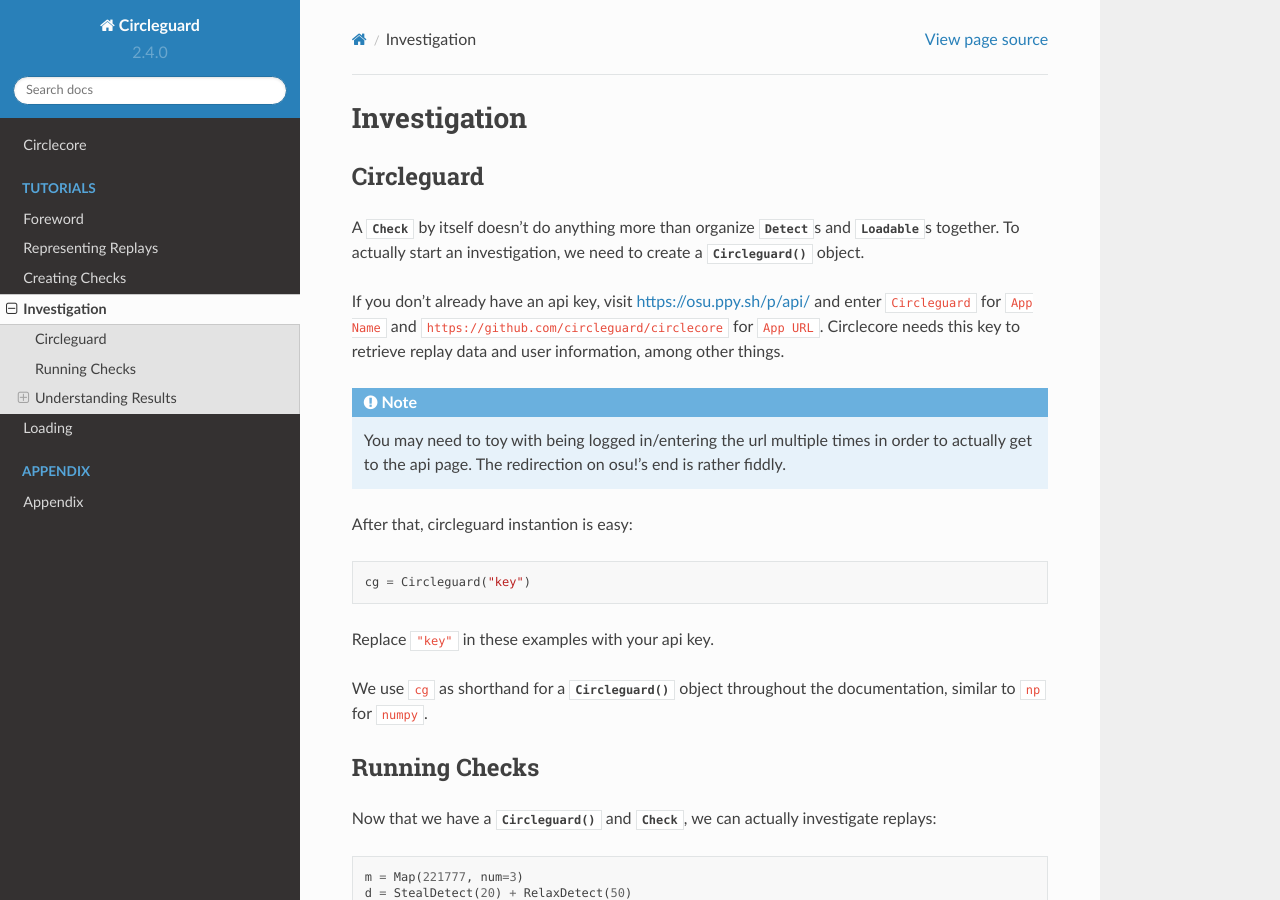
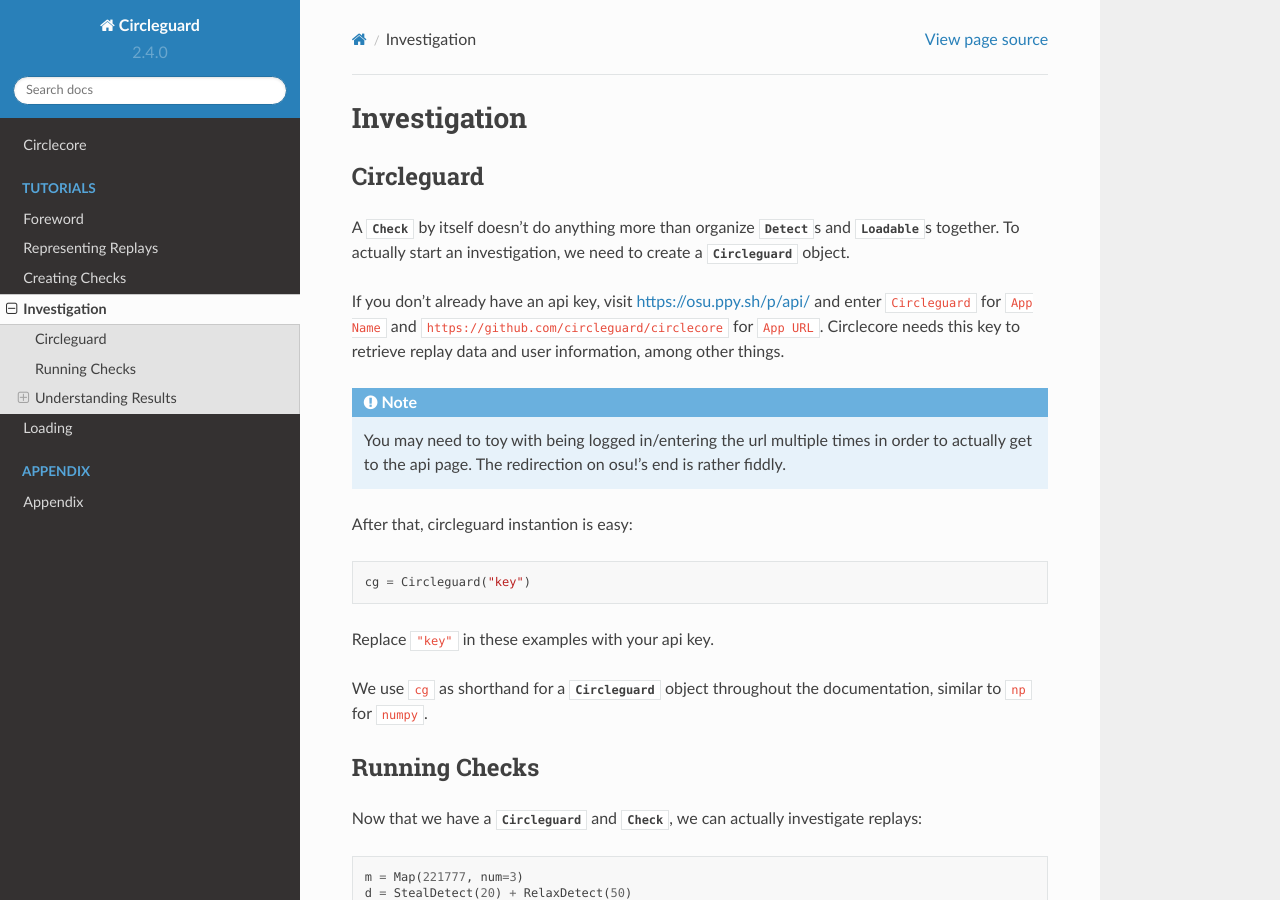
Before and after one commit to circleguard/circlecore, a Sphinx documentation site: the page built from source/investigation.rst, in a window 1280 px wide and 900 px high. Built offline with Sphinx 7.4.7 and the Read the Docs theme 2.0.0, drawn with Linux system fonts in a browser that asks for light colours; part of the change alters nothing that is shown.

```diff
--- a/source/conf.py
+++ b/source/conf.py
@@ -61,7 +61,7 @@ rst_prolog = """
 
 .. |RatelimitWeight| replace:: :class:`~circleguard.enums.RatelimitWeight`
 
-.. |Circleguard| replace:: :func:`~circleguard.circleguard.Circleguard`
+.. |Circleguard| replace:: :class:`~circleguard.circleguard.Circleguard`
 .. |cg.run| replace:: :func:`cg.run <circleguard.circleguard.Circleguard.run>`
 .. |cg.load| replace:: :func:`cg.load <circleguard.circleguard.Circleguard.load>`
 .. |cg.load_info| replace:: :func:`cg.load_info <circleguard.circleguard.Circleguard.load_info>`
```
